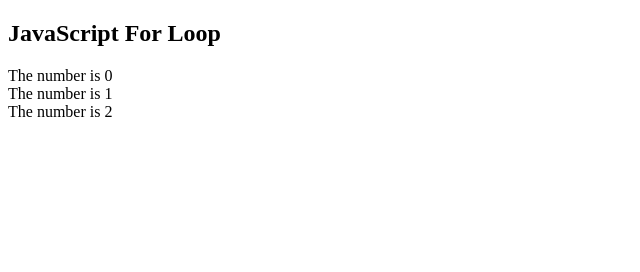
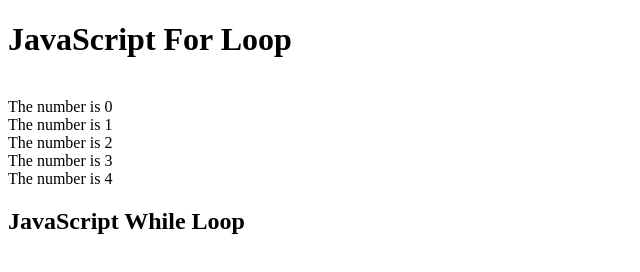
Before and after one commit to zaraley8x-lorenzo/Q4_Practice3, a plain HTML site: page index.html in a window 1280 px wide. Shown: the whole page, without its empty margins (0-640 px from the left). Drawn offline with Linux system fonts and the light colour scheme.

Commit message:
Update index.html

```diff
--- a/index.html
+++ b/index.html
@@ -7,14 +7,26 @@
 </head>
 <body>
 
-    <h2>JavaScript For Loop</h2>
+    <h1>JavaScript For Loop</h1>
         <p id="sample"></p>
         <script>
-        let Sample1= "";
-        for (let x = 0; x < 3; x++) {
-        Sample1 += "The number is " + x + "<br>";
-        }
-        document.getElementById("sample").innerHTML = Sample1;
+            let Sample1= "";
+            for (let x = 0; x < 3; x++) {
+            Sample1 += "The number is " + x + "<br>";
+            }
+            document.getElementById("sample").innerHTML = Sample1;
+        </script>
+
+    <h2>JavaScript While Loop</h2>
+        <p id="sample"></p>
+        <script>
+            let Sample2= "";
+            let y = 0;
+            while (y < 5) {
+            Sample2 += "<br>The number is " + y;
+            y++;
+            }
+            document.getElementById("sample").innerHTML = Sample2;
         </script>
 
 </body>
```
